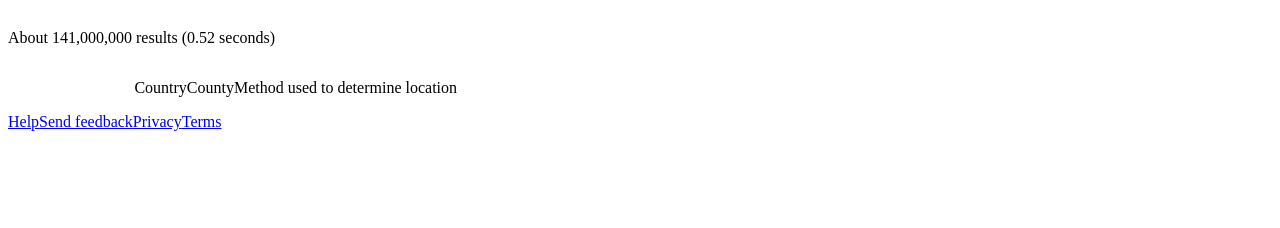
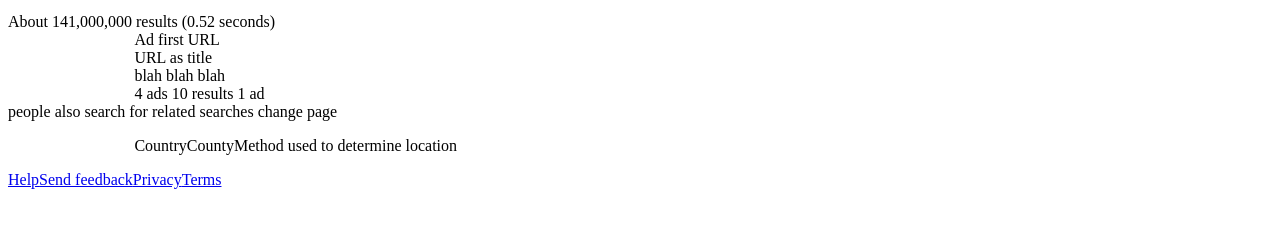
Before and after one commit to Gorvalis/curly-fortnight, a plain HTML site: page index.html in a window 1280 px wide. Shown: the part 72-300 px from the top of the page. Drawn offline with Linux system fonts and the light colour scheme.

Commit message:
Results box layout

```diff
--- a/index.html
+++ b/index.html
@@ -23,12 +23,33 @@
   <a href=#>Settings</a>
   <a href=#>Tools</a>
 </bottomheader>
-<p>About 141,000,000 results (0.52 seconds) </p>
+<resultscount>About 141,000,000 results (0.52 seconds) </resultscount>
+<allresults><p></p>
+<results>
+<resultbox>
+<toplinelink>
+Ad first URL
+</toplinelink>
+<linkwithpagetitle>
+URL as title
+</linkwithpagetitle>
 
-<results>
+<threelinesdescandspace>
+blah blah blah
+</threelinesdescandspace>
+</resultbox>
 
+  4 ads
+10 results
+1 ad
 
 </results>
+</allresults>
+people also search for
+
+related searches
+
+change page
 <footer><spac></spac>
 <p>Country</p><p>County</p><p>Method used to determine location</p>
 
--- a/styles/styles.css
+++ b/styles/styles.css
@@ -40,3 +40,11 @@ border-width: 2px;
 height:30px;
 width:400px;
 }
+allresults{
+    display:grid;
+    grid-template-columns: 10% 1fr;
+}
+resultbox{
+    display:flex;
+    flex-direction: column;
+}
```
